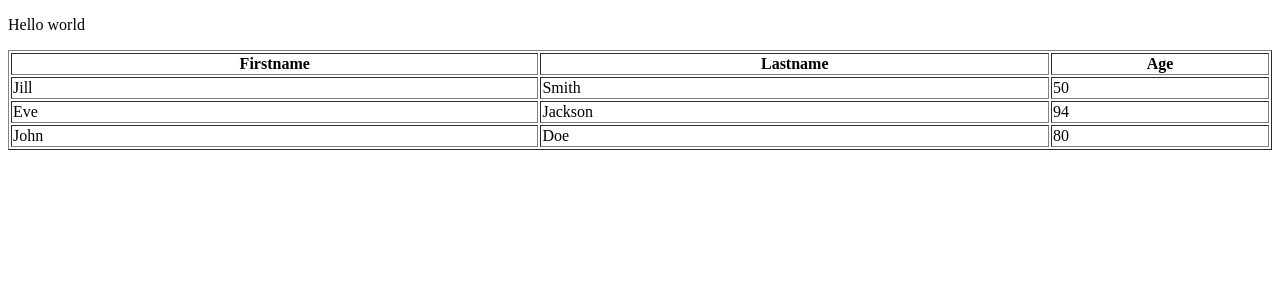
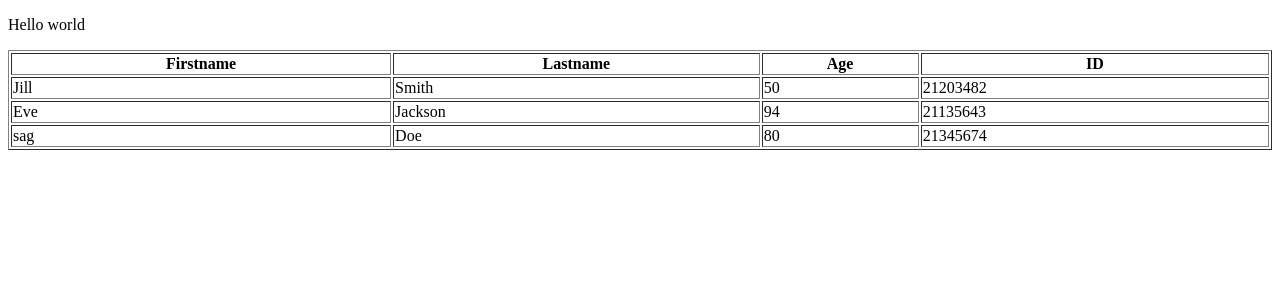
Before and after one commit to shacharmar2002/Helpilepsia, a Flask app: page / in a window 1280 px wide. Shown: the top 300 px of the page. Run offline with Flask 2, Linux system fonts and the light colour scheme.

Commit message:
add:HTML

```diff
--- a/Code/server.py
+++ b/Code/server.py
@@ -13,9 +13,8 @@ FILE_LOCK = threading.Lock()
 
 @app.route('/')
 def root():
-    print("DSdsfdsfdsfd")
     message = "Hello world"
-    return render_template('index.html', rer=message)
+    return render_template('index.html', rer=message, John= 'sag')
 
 
 @app.route('/add_data', methods=["POST"])
@@ -32,5 +31,4 @@ def add_data():
 
 
 if __name__ == "__main__":
-    #app.run(debug=True, host="localhost")
     app.run(debug=True, host="0.0.0.0")
--- a/Code/simulator.py
+++ b/Code/simulator.py
@@ -12,7 +12,7 @@ import msvcrt
 import requests
 import traceback
 
-SERVER_IP = "192.168.0.35"
+SERVER_IP = "127.0.0.1"
 SERVER_PORT = 5000
 TEST_INFO = None
 TEST_INFO_LOCK = threading.Lock()
--- a/Code/templates/index.html
+++ b/Code/templates/index.html
@@ -11,21 +11,25 @@
         <th>Firstname</th>
         <th>Lastname</th>
         <th>Age</th>
+        <th>ID</th>
       </tr>
       <tr>
         <td>Jill</td>
         <td>Smith</td>
         <td>50</td>
+        <td>21203482</td>
       </tr>
       <tr>
         <td>Eve</td>
         <td>Jackson</td>
         <td>94</td>
+        <td>21135643</td>
       </tr>
       <tr>
-    <td>John</td>
+        <td>{{John}}</td>
         <td>Doe</td>
         <td>80</td>
+        <td>21345674</td>
       </tr>
     </table>
 </body>
```
Lines whose indentation alone changed are shown as unchanged.
